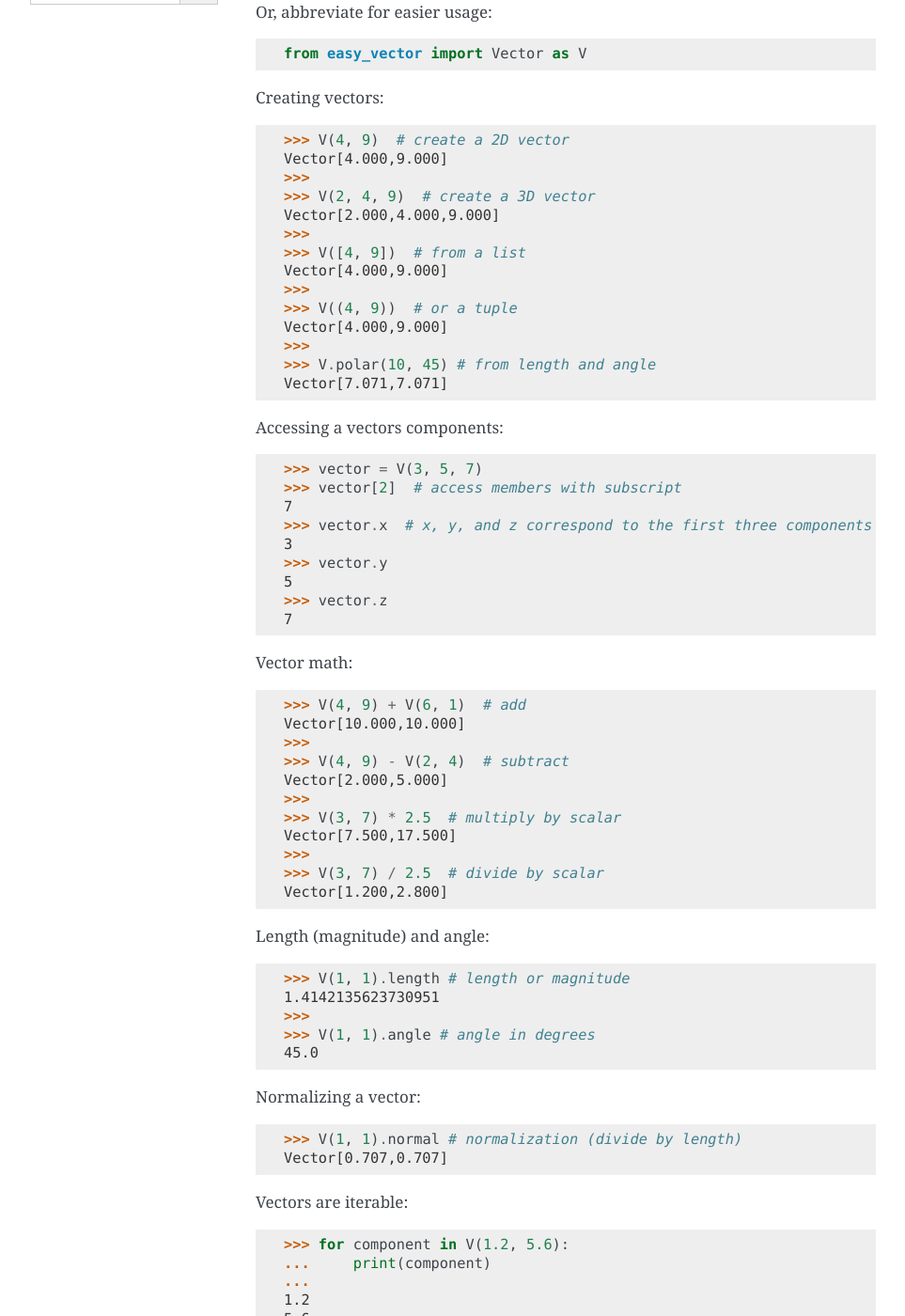
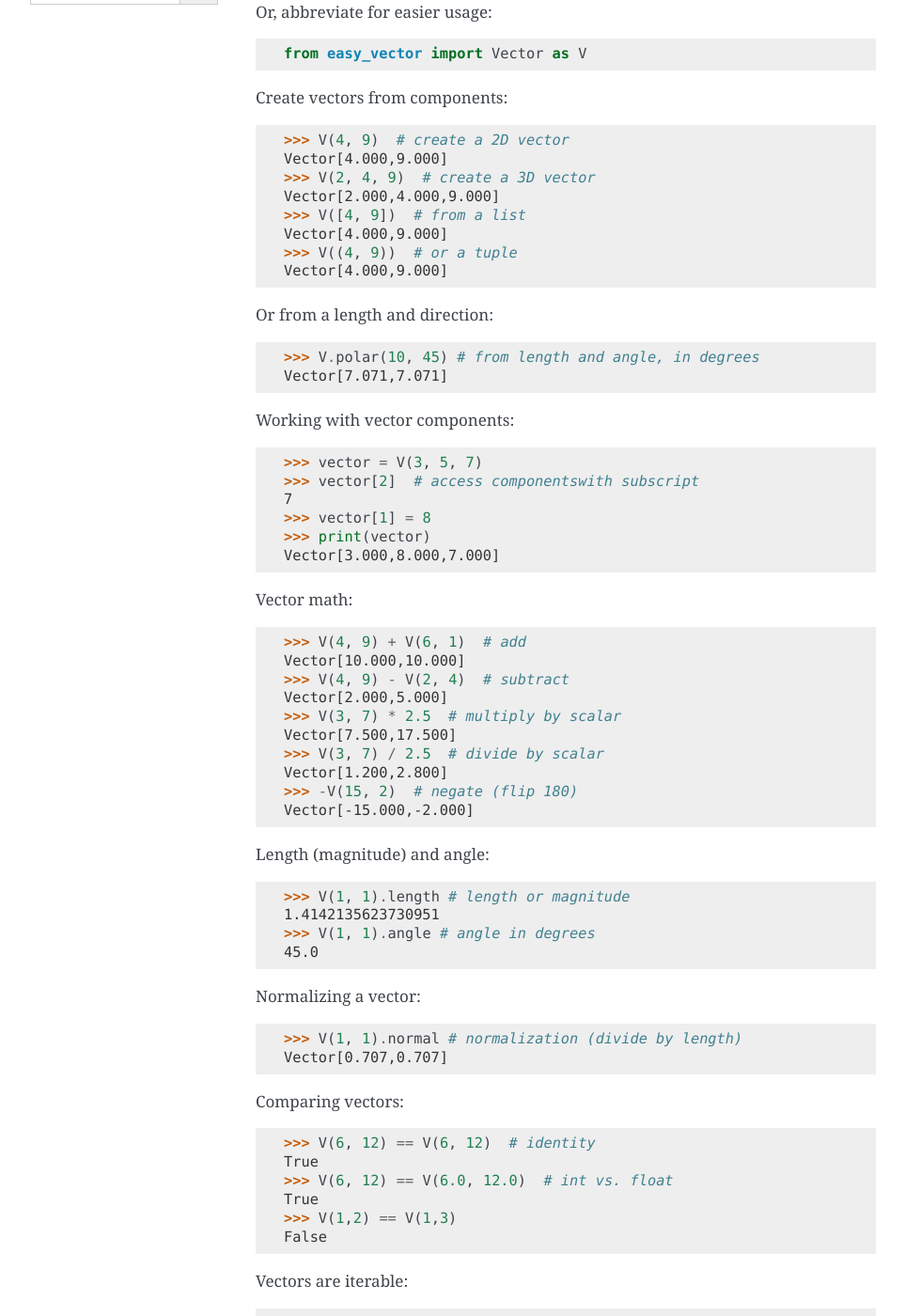
Before and after one commit to DariusMontez/easy_vector, a Sphinx documentation site: the page built from docs/usage.rst, in a window 1280 px wide and 1400 px high, scrolled down 194 px. Shown: the whole window at 94% size, without its empty margins (148-1111 px from the left). Built offline with Sphinx 7.4.7, drawn with Linux system fonts in a browser that asks for light colours; pages that are not in the unit, such as notebooks, are missing from menus; some of the changed text lies outside the part shown.

Commit message:
Add auto-generated docs and update usage

```diff
--- a/docs/usage.rst
+++ b/docs/usage.rst
@@ -10,55 +10,48 @@ Or, abbreviate for easier usage::
 
     from easy_vector import Vector as V
 
-Creating vectors::
+Create vectors from components::
 
     >>> V(4, 9)  # create a 2D vector
     Vector[4.000,9.000]
-    >>>
     >>> V(2, 4, 9)  # create a 3D vector
     Vector[2.000,4.000,9.000]
-    >>>
     >>> V([4, 9])  # from a list
     Vector[4.000,9.000]
-    >>>
     >>> V((4, 9))  # or a tuple
     Vector[4.000,9.000]
-    >>>
-    >>> V.polar(10, 45) # from length and angle
+
+Or from a length and direction::
+
+    >>> V.polar(10, 45) # from length and angle, in degrees
     Vector[7.071,7.071]
 
-Accessing a vectors components::
+Working with vector components::
 
     >>> vector = V(3, 5, 7)
-    >>> vector[2]  # access members with subscript
+    >>> vector[2]  # access componentswith subscript
     7
-    >>> vector.x  # x, y, and z correspond to the first three components
-    3
-    >>> vector.y
-    5
-    >>> vector.z
-    7
-
+    >>> vector[1] = 8
+    >>> print(vector)
+    Vector[3.000,8.000,7.000]
 
 Vector math::
 
     >>> V(4, 9) + V(6, 1)  # add
     Vector[10.000,10.000]
-    >>>
     >>> V(4, 9) - V(2, 4)  # subtract
     Vector[2.000,5.000]
-    >>>
     >>> V(3, 7) * 2.5  # multiply by scalar
     Vector[7.500,17.500]
-    >>>
     >>> V(3, 7) / 2.5  # divide by scalar
     Vector[1.200,2.800]
+    >>> -V(15, 2)  # negate (flip 180)
+    Vector[-15.000,-2.000]
 
 Length (magnitude) and angle::
 
     >>> V(1, 1).length # length or magnitude
     1.4142135623730951
-    >>>
     >>> V(1, 1).angle # angle in degrees
     45.0
 
@@ -67,6 +60,15 @@ Normalizing a vector::
     >>> V(1, 1).normal # normalization (divide by length)
     Vector[0.707,0.707]
 
+Comparing vectors::
+
+    >>> V(6, 12) == V(6, 12)  # identity
+    True
+    >>> V(6, 12) == V(6.0, 12.0)  # int vs. float
+    True
+    >>> V(1,2) == V(1,3)
+    False
+
 Vectors are iterable::
 
     >>> for component in V(1.2, 5.6):
@@ -74,3 +76,10 @@ Vectors are iterable::
     ...
     1.2
     5.6
+
+Operand type conversion::
+
+    >>> V(5, 5) + [2, 2]
+    Vector[7.000,7.000]
+    >>> V(4, 6) + (1, 4)
+    Vector[5.000,10.000]
```
Also changed, not shown: docs/easy_vector.rst (added, +22 -0 lines), docs/modules.rst (added, +7 -0 lines).
